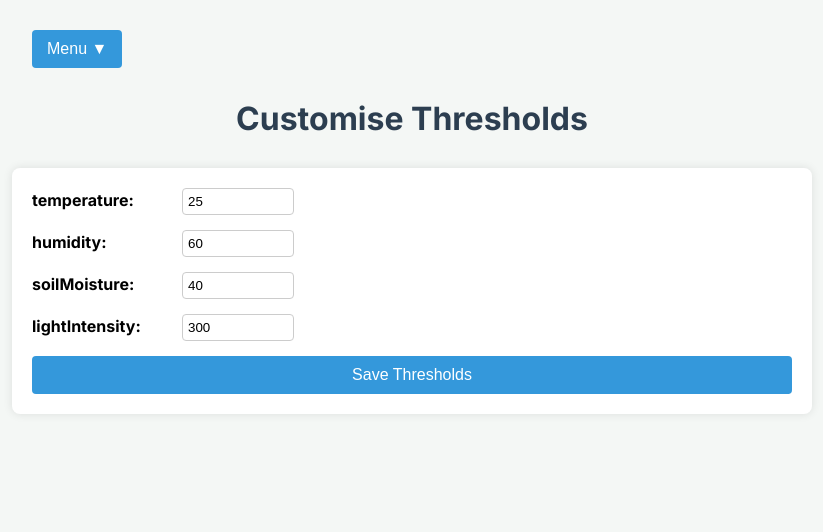
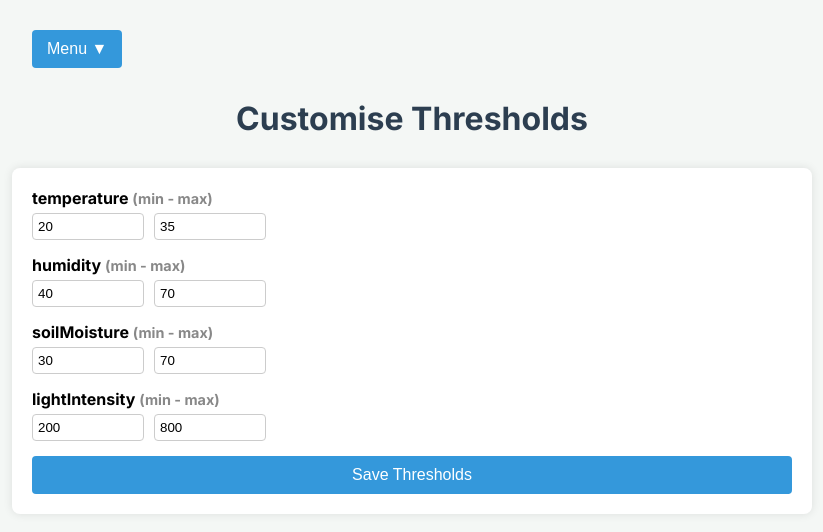
Before and after one commit to team-implant/imPlant, a React (Vite) app in the folder Frontend/: page /customize-thresholds in a window 1280 px wide. Shown: the top 532 px of the page, without its empty margins (228-1051 px from the left). Built offline with nearby package versions, Linux system fonts and the light colour scheme.

Commit message:
Add auto/manual irrigation toggle and threshold customization UI

```diff
--- a/Frontend/src/Pages/CustomizeThresholds.tsx
+++ b/Frontend/src/Pages/CustomizeThresholds.tsx
@@ -9,17 +9,31 @@ interface Notification {
 
 export default function CustomizeThresholds() {
   const [thresholds, setThresholds] = useState({
-        temperature: 25,
-        humidity: 60,
-        soilMoisture: 40,
-        lightIntensity: 300
+    temperature: { min: 20, max: 35 },
+    humidity: { min: 40, max: 70 },
+    soilMoisture: { min: 30, max: 70 },
+    lightIntensity: { min: 200, max: 800 }
   });
 
   const [notifications, setNotifications] = useState<Notification[]>([]);
 
   const handleSave = () => {
-        // This will be a job for the backend guys , then perhaps just display a notification
-        setNotifications([...notifications, { message: "Thresholds saved successfully" }]);
+    localStorage.setItem('thresholds', JSON.stringify(thresholds));
+    setNotifications([
+      ...notifications,
+      { message: 'Thresholds saved successfully' }
+    ]);
+  };
+
+  // 👇 Reusable handler
+  const handleChange = (key: string, field: 'min' | 'max', value: number) => {
+    setThresholds(prev => ({
+      ...prev,
+      [key]: {
+        ...prev[key as keyof typeof prev],
+        [field]: value
+      }
+    }));
   };
 
   return (
@@ -28,17 +42,32 @@ export default function CustomizeThresholds() {
       <div className="customize-thresholds-content">
         <h1>Customise Thresholds</h1>
         <div className="thresholds-form">
-                    {Object.entries(thresholds).map(([key, value]) => (
-                        <div key={key} className="threshold-input">
-                            <label>{key}: </label>
+          {Object.entries(thresholds).map(([key, range]) => (
+            <div key={key} className="threshold-input block-label">
+              <label style={{ fontWeight: 'bold', display: 'block', marginBottom: '5px' }}>
+                {key} <span style={{ fontSize: '0.9rem', color: '#888' }}>(min - max)</span>
+              </label>
+              <div style={{ display: 'flex', gap: '10px' }}>
                 <input
                   type="number"
-                                value={value}
-                                onChange={(e) => setThresholds({...thresholds, [key]: Number(e.target.value)})}
+                  value={range.min}
+                  onChange={(e) => handleChange(key, 'min', Number(e.target.value))}
+                  placeholder="Min"
+                />
+                <input
+                  type="number"
+                  value={range.max}
+                  onChange={(e) => handleChange(key, 'max', Number(e.target.value))}
+                  placeholder="Max"
                 />
               </div>
+            </div>
+
+
           ))}
-                    <button className="save-button" onClick={handleSave}>Save Thresholds</button>
+          <button className="save-button" onClick={handleSave}>
+            Save Thresholds
+          </button>
         </div>
       </div>
     </div>
--- a/Frontend/src/Pages/DashBoard.jsx
+++ b/Frontend/src/Pages/DashBoard.jsx
@@ -4,13 +4,14 @@ import ChartPanel from '../components/ChartPanel';
 import InsightsPanel from '../components/InsightsPanel';
 import TopBar from '../components/TopBar';
 import '../styles/dashboard.css';
-import {useGetAirHumidity} from '../Hooks/useAirHumidity';
-import {useGetAllTemperatures} from "../Hooks/useGetTemperature";
-import {useGetSoilHumidity} from '../Hooks/useSoilHumidity';
-import {useGetAllLightIntensities} from '../Hooks/useGetLightIntensity';
+import { useGetAirHumidity } from '../Hooks/useAirHumidity';
+import { useGetAllTemperatures } from "../Hooks/useGetTemperature";
+import { useGetSoilHumidity } from '../Hooks/useSoilHumidity';
+import { useGetAllLightIntensities } from '../Hooks/useGetLightIntensity';
 import WaterLevelIndicator from '../components/waterpump/WaterLevelIndicator';
 import { useWaterPumpData } from '../Hooks/waterpump/useWaterPump';
 import toast from 'react-hot-toast'
+
 
 
 
@@ -24,6 +25,20 @@ const Dashboard = () => {
     const [enlargedChart, setEnlargedChart] = useState(null);
     const [waterLevel, setWaterLevel] = useState(100);
 
+
+
+    // State for thresholds
+    const [thresholds, setThresholds] = useState({
+        temperature: { min: 20, max: 35 },
+        humidity: { min: 40, max: 70 },
+        soilMoisture: { min: 30, max: 70 },
+        lightIntensity: { min: 200, max: 800 }
+    });
+    // State for auto mode
+    const [isAutoMode, setIsAutoMode] = useState(() => {
+        const stored = localStorage.getItem('autoMode');
+        return stored ? JSON.parse(stored) : false; // default to true if nothing saved
+    });
 
     // Hooks for fetching sensor data
     const { data: airHumidityData } = useGetAirHumidity(selectedPlant.id);
@@ -49,6 +64,8 @@ const Dashboard = () => {
         error: waterPumpError
     } = useWaterPumpData();
 
+
+
     // Fetch initial dashboard data
     useEffect(() => {
         const fetchInitialData = async () => {
@@ -72,41 +89,49 @@ const Dashboard = () => {
 
 
     }, []);
-  // check if the greenhouse is online
+
     // check if the greenhouse is online
     useEffect(() => {
         const hasData = airHumidityData || temperatureData || soilHumidityData || lightIntensityData;
         setIsOnline(!!hasData);
     }, [airHumidityData, temperatureData, soilHumidityData, lightIntensityData]);
 
+    //Thresholds
+    useEffect(() => {
+        const stored = localStorage.getItem('thresholds');
+        if (stored) {
+            setThresholds(JSON.parse(stored));
+        }
+    }, []);
+    useEffect(() => {
+        localStorage.setItem('autoMode', JSON.stringify(isAutoMode));
+    }, [isAutoMode]);
+
+
+
     //alart system
     useEffect(() => {
         const temp = temperatureData?.at(-1)?.temperature;
-        const soil = soilHumidityData?.at(-1)?.soilHumidity;
+        const rawSoil = soilHumidityData?.at(-1)?.soilHumidity;
+        const soil = rawSoil ? normalizeSoil(rawSoil) : undefined;
+
         const air = airHumidityData?.at(-1)?.airHumidity;
         const light = lightIntensityData?.at(-1)?.lightIntensity;
 
+        if (temp > thresholds.temperature.max) toast.error("High temperature detected!");
+        else if (temp < thresholds.temperature.min) toast.error("Low temperature detected!");
 
-        console.log("Temp:", temp, "Soil:", soil, "Air:", air, "Light:", light);
+        if (soil > thresholds.soilMoisture.max) toast.error("Soil moisture too high!");
+        else if (soil < thresholds.soilMoisture.min) toast.error("Soil moisture too low!");
 
-        //  Temperature
-        if (temp > 35) toast.error(" High temperature detected!");
-        else if (temp < 10) toast.error(" Low temperature detected!");
+        if (air > thresholds.humidity.max) toast.error("Air humidity too high!");
+        else if (air < thresholds.humidity.min) toast.error("Air humidity too low!");
+
+        if (light > thresholds.lightIntensity.max) toast.error("Light intensity too high!");
+        else if (light < thresholds.lightIntensity.min) toast.error("Light intensity too low!");
+    }, [temperatureData, soilHumidityData, airHumidityData, lightIntensityData, thresholds]);
 
 
-        //  Soil Humidity
-        if (soil < 30) toast.error(" Soil moisture too low!");
-        else if (soil > 70) toast.error(" Soil moisture too high!");
-
-        //  Air Humidity
-        if (air < 40) toast.error(" Air humidity too low!");
-        else if (air > 70) toast.error(" Air humidity too high!");
-
-        //  Light Intensity
-        if (light < 200) toast.error(" Light intensity too low!");
-        else if (light > 800) toast.error(" Light intensity too high!");
-
-    }, [temperatureData, soilHumidityData, airHumidityData, lightIntensityData]);
 
 
     // Handle errors
@@ -122,10 +147,33 @@ const Dashboard = () => {
     const handleIrrigationControl = async (activate) => {
         try {
             const res = await updateIrrigationStatus(activate);
-            console.log(res.message);
+            toast.success(res.message);
         } catch (err) {
             console.error('Irrigation error:', err);
+            toast.error('Failed to update irrigation status');
         }
+    };
+    // Auto irrigation logic (ONLY if Auto Mode is ON)
+    useEffect(() => {
+        if (!isAutoMode) return;
+
+        const rawSoil = soilHumidityData?.at(-1)?.soilHumidity;
+        const soil = rawSoil ? normalizeSoil(rawSoil) : undefined;
+
+        if (soil === undefined) return;
+
+        if (soil < thresholds.soilMoisture.min) {
+            handleIrrigationControl(true); // turn ON
+        } else if (soil > thresholds.soilMoisture.max) {
+            handleIrrigationControl(false); // turn OFF
+        }
+    }, [soilHumidityData, thresholds, isAutoMode]);
+
+
+    //soil normalization
+    const normalizeSoil = (rawValue) => {
+        const percent = Math.round((1 - rawValue / 1023) * 100);
+        return Math.min(Math.max(percent, 0), 100); // clamp between 0–100%
     };
 
     // Handle chart enlargement
@@ -152,6 +200,7 @@ const Dashboard = () => {
                     </span>
                 </div>
 
+
                 <div className="plant-type">
                     <label>Plant Type: </label>
                     <select value={selectedPlant.id} onChange={(e) => {
@@ -176,9 +225,15 @@ const Dashboard = () => {
                     <SensorCard label="Air Humidity"
                         value={`${airHumidityData?.at(-1)?.airHumidity ?? '--'}%`}
                         icon="💨" />
+
                     <SensorCard label="Soil Moisture"
-                                value={`${soilHumidityData?.at(-1)?.soilHumidity ?? '--'}%`}
-                                icon="🌱"/>
+                        value={
+                            soilHumidityData?.at(-1)
+                                ? `${normalizeSoil(soilHumidityData.at(-1).soilHumidity)}%`
+                                : '--'
+                        }
+                        icon="🌱" />
+
                     <SensorCard
                         label="Water Pump Level"
                         icon="🚰"
@@ -222,16 +277,32 @@ const Dashboard = () => {
 
                 <InsightsPanel />
 
+
                 <div className="controls">
+
                     <h2>Irrigation Control</h2>
+                    <div className="irrigation-mode-toggle">
+                        <label>
+                            <input
+                                type="checkbox"
+                                checked={isAutoMode}
+                                onChange={(e) => setIsAutoMode(e.target.checked)}
+                            />
+                            {isAutoMode ? 'Auto Mode' : 'Manual Mode'}
+                        </label>
+                    </div>
+
                     <button
-                        onClick={() => handleIrrigationControl(true)}>Activate
-                        Irrigation
+                        disabled={isAutoMode}
+                        onClick={() => handleIrrigationControl(true)}>
+                        Activate Irrigation
                     </button>
                     <button
-                        onClick={() => handleIrrigationControl(false)}>Deactivate
-                        Irrigation
+                        disabled={isAutoMode}
+                        onClick={() => handleIrrigationControl(false)}>
+                        Deactivate Irrigation
                     </button>
+
                 </div>
             </div>
 
@@ -274,12 +345,21 @@ const fetchNotifications = async () => {
 };
 
 const updateIrrigationStatus = async (status) => {
-    // Replace with actual API call
-    return {
-        success: true,
-        message: `Irrigation ${status ? 'activated' : 'deactivated'}`
+    const res = await fetch('/api/irrigation', {
+        method: 'POST',
+        headers: {
+            'Content-Type': 'application/json'
+        },
+        body: JSON.stringify({ isOn: status }) // or { status }
+    });
+
+    if (!res.ok) {
+        throw new Error('Failed to update irrigation status');
+    }
+
+    return await res.json(); // expects { success: true, message: "..." }
 };
-};
+
 
 const getEnlargedChartData = (title, temperature, humidity, soil, light) => {
     switch (title) {
--- a/Frontend/src/styles/CustomizeThresholds.css
+++ b/Frontend/src/styles/CustomizeThresholds.css
@@ -28,7 +28,7 @@ h1 {
     background-color: #fff;
     padding: 20px;
     border-radius: 8px;
-    box-shadow: 0 0 10px rgba(0,0,0,0.1);
+    box-shadow: 0 0 10px rgba(0, 0, 0, 0.1);
 }
 
 .threshold-input {
@@ -63,3 +63,15 @@ h1 {
 .save-button:hover {
     background-color: #2980b9;
 }
+
+.inline-inputs {
+    display: inline-flex;
+    gap: 10px;
+    flex-wrap: nowrap;
+}
+
+.threshold-input.block-label label {
+    display: block;
+    width: auto;
+    margin-bottom: 5px;
+}
--- a/Frontend/src/styles/dashboard.css
+++ b/Frontend/src/styles/dashboard.css
@@ -213,3 +213,7 @@ h1 {
     border-radius: 5px;
     cursor: pointer;
 }
+button:disabled {
+  opacity: 0.6;
+  cursor: not-allowed;
+}
```
Lines whose indentation alone changed are shown as unchanged.
